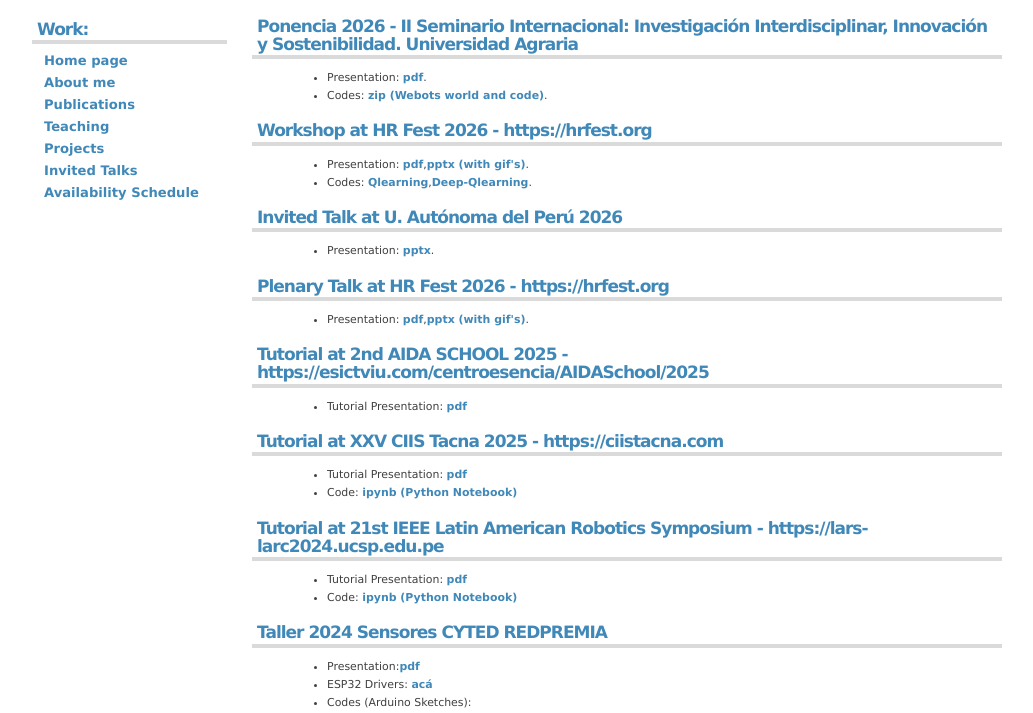
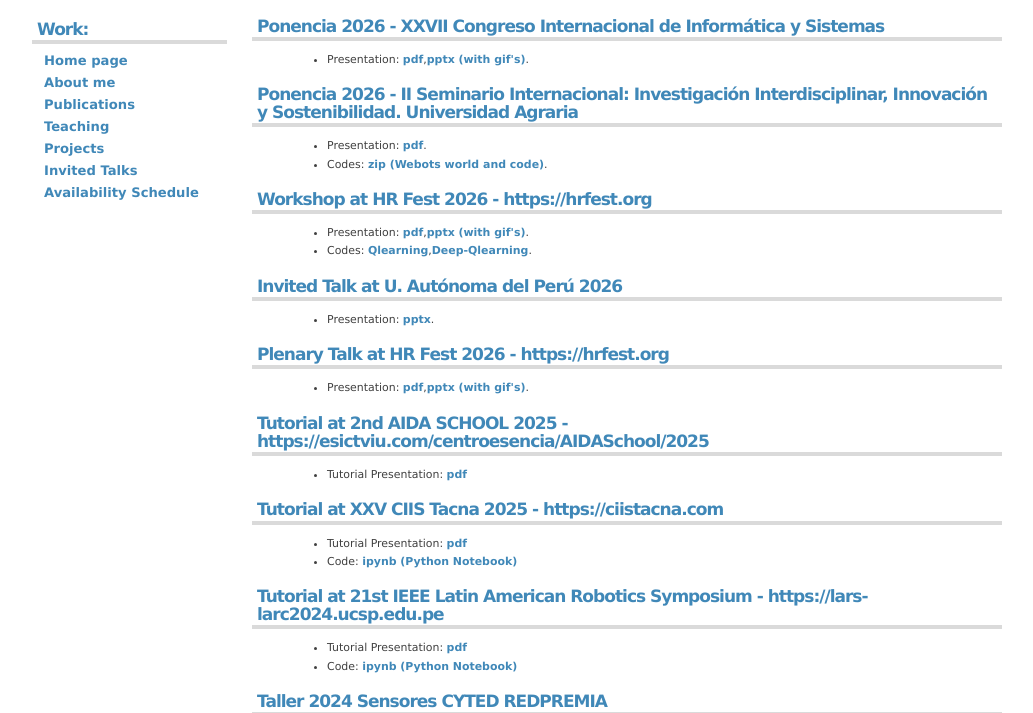
Before and after one commit to miguel-a-solis/miguel-a-solis, a plain HTML site: page talks.html in a window 1280 px wide. Shown: the part 112-825 px from the top of the page, without its empty margins (123-1156 px from the left). Drawn offline with Linux system fonts and the light colour scheme; a script that the page names is missing.

Commit message:
Update talks.html

```diff
--- a/talks.html
+++ b/talks.html
@@ -28,6 +28,13 @@
 	</div>
 
 	<div id="content">
+
+		<h2>Ponencia 2026 - <a href="https://ciistacna.com" target="_blank">XXVII Congreso Internacional de Informática y Sistemas</a></h2>
+
+		<ul>
+		<li>Presentation: <a href="talks/CIIS2026_MSolis.pdf" target="_blank">pdf</a>,<a href="talks/CIIS2026_MSolis.pptx" target="_blank">pptx (with gif's)</a>.</li>
+		</ul>
+
 		<h2>Ponencia 2026 - <a href="https://uniagraria.edu.co/es/" target="_blank">II Seminario Internacional: Investigación Interdisciplinar, Innovación y Sostenibilidad. Universidad Agraria</a></h2>
 
 		<ul>
```
